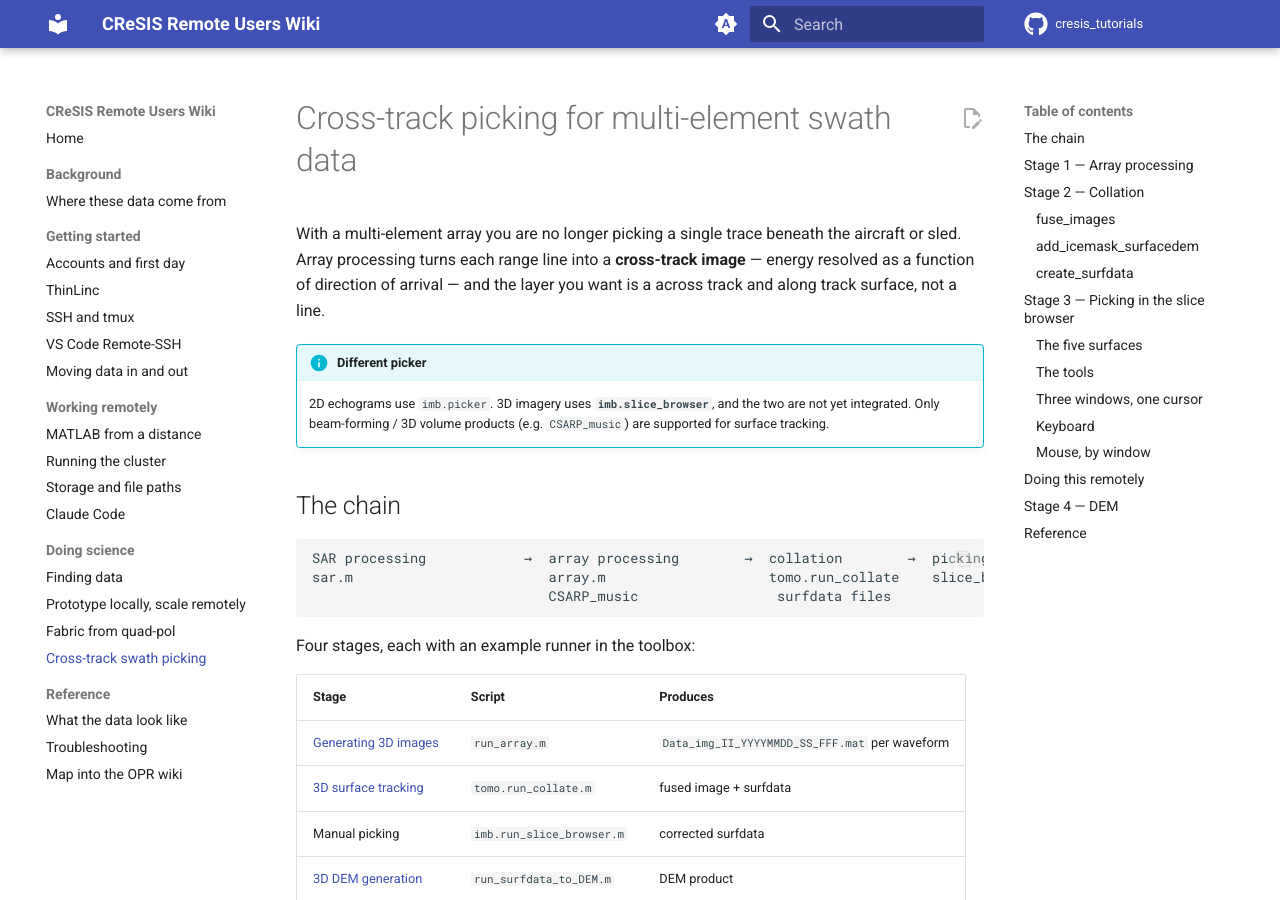
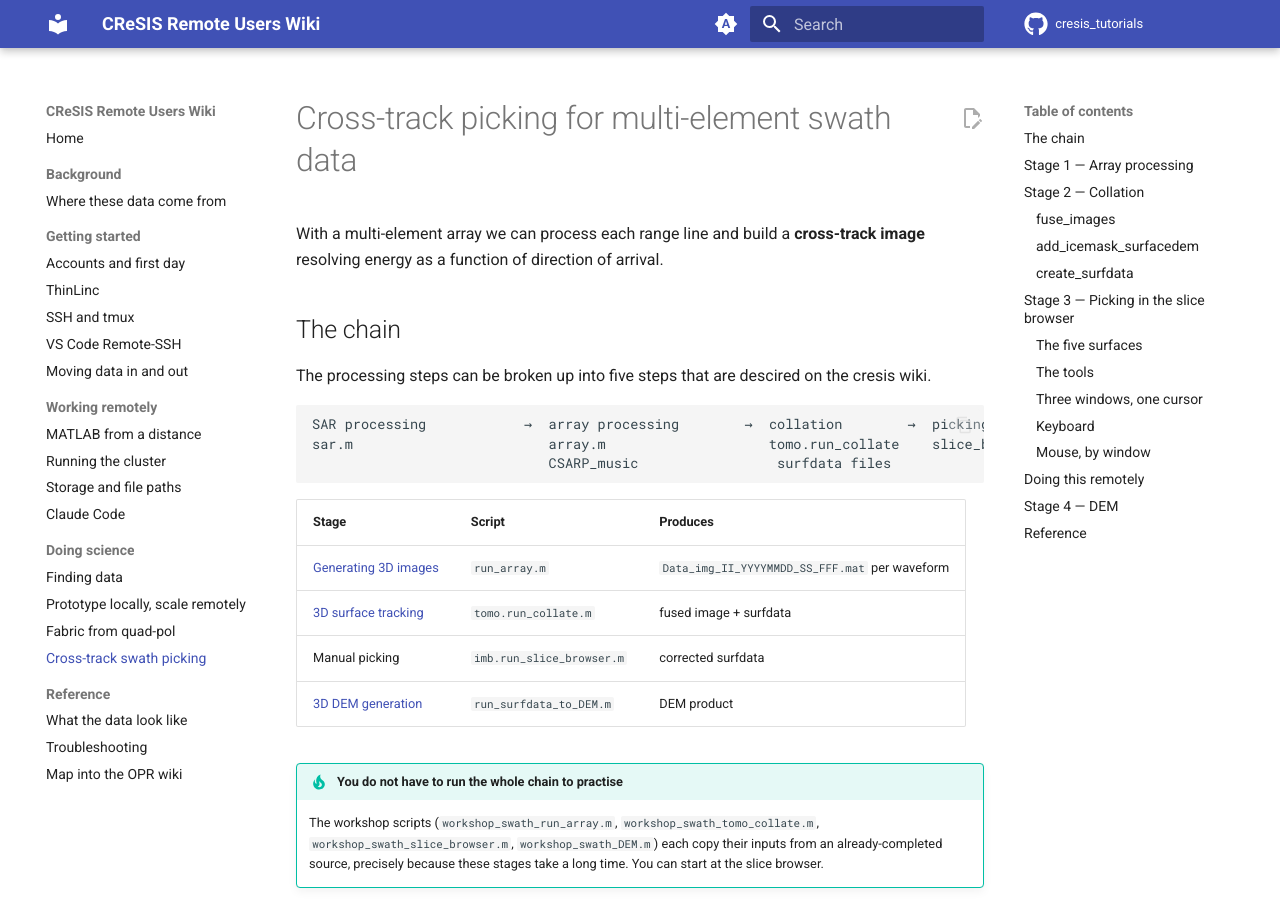
Before and after one commit to rice-glaciology/cresis_tutorials, an MkDocs documentation site: the page built from docs/doing-science/swath-cross-track-picking.md, in a window 1280 px wide and 900 px high. Built offline with MkDocs 1.6.1 and Material for MkDocs 9.7.7, drawn with Linux system fonts in a browser that asks for light colours; comment, search, counter and statistics services are not loaded.

Commit message:
Update swath-cross-track-picking.md

````diff
--- a/docs/doing-science/swath-cross-track-picking.md
+++ b/docs/doing-science/swath-cross-track-picking.md
@@ -1,14 +1,10 @@
 # Cross-track picking for multi-element swath data
 
-With a multi-element array you are no longer picking a single trace beneath the aircraft or sled.
-Array processing turns each range line into a **cross-track image** — energy resolved as a function of direction of arrival — and the layer you want is a across track and along track surface, not a line.
+With a multi-element array we can process each range line and build a **cross-track image** resolving energy as a function of direction of arrival.
 
-!!! info "Different picker"
-    2D echograms use `imb.picker`. 3D imagery uses **`imb.slice_browser`**, and
-    the two are not yet integrated. Only beam-forming / 3D volume products
-    (e.g. `CSARP_music`) are supported for surface tracking.
 
 ## The chain
+The processing steps can be broken up into five steps that are descired on the cresis wiki.
 
 ```
 SAR processing            →  array processing        →  collation        →  picking      →  DEM
@@ -16,7 +12,6 @@ sar.m                        array.m                    tomo.run_collate    slic
                              CSARP_music                 surfdata files
 ```
 
-Four stages, each with an example runner in the toolbox:
 
 | Stage | Script | Produces |
 |---|---|---|
````
